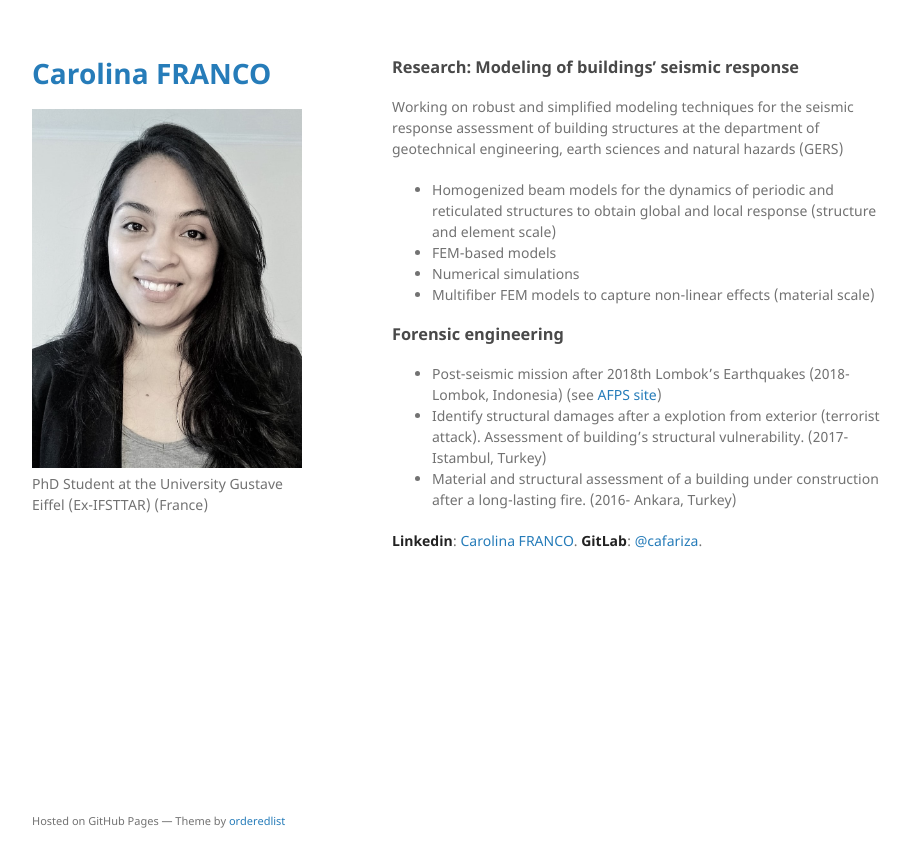
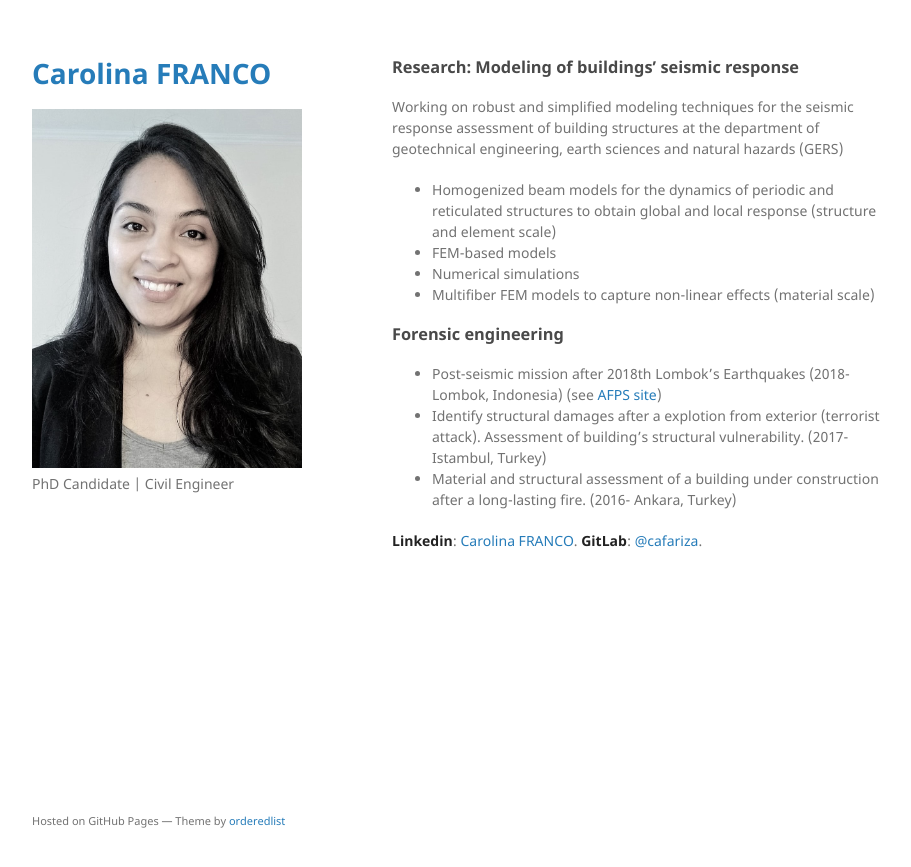
Before and after one commit to cafariza/cafariza.github.io, a Jekyll site: the page built from index.md, in a window 1280 px wide. Shown: the top 867 px of the page, without its empty margins (178-1089 px from the left). Built offline with Jekyll 4.4.1, drawn with Linux system fonts in a browser that asks for light colours; our own code applies the rules of GitHub Pages for plain Markdown files.

Commit message:
Update _config.yml

```diff
--- a/_config.yml
+++ b/_config.yml
@@ -2,7 +2,7 @@ theme: jekyll-theme-minimal
 
 title: Carolina FRANCO
 email: carolina.franco@univ-eiffel.fr
-description: "PhD Student at the University Gustave Eiffel (Ex-IFSTTAR) (France)"
+description: "PhD Candidate | Civil Engineer"
 #MSc Earthquake Engineering (MEEES) of the [IUSS Pavia](http://www.iusspavia.it/home)
 #Civil Engineer of the Industrial University of Santander [UIS](https://www.uis.edu.co/webUIS/es/index.jsp)"
 
```
